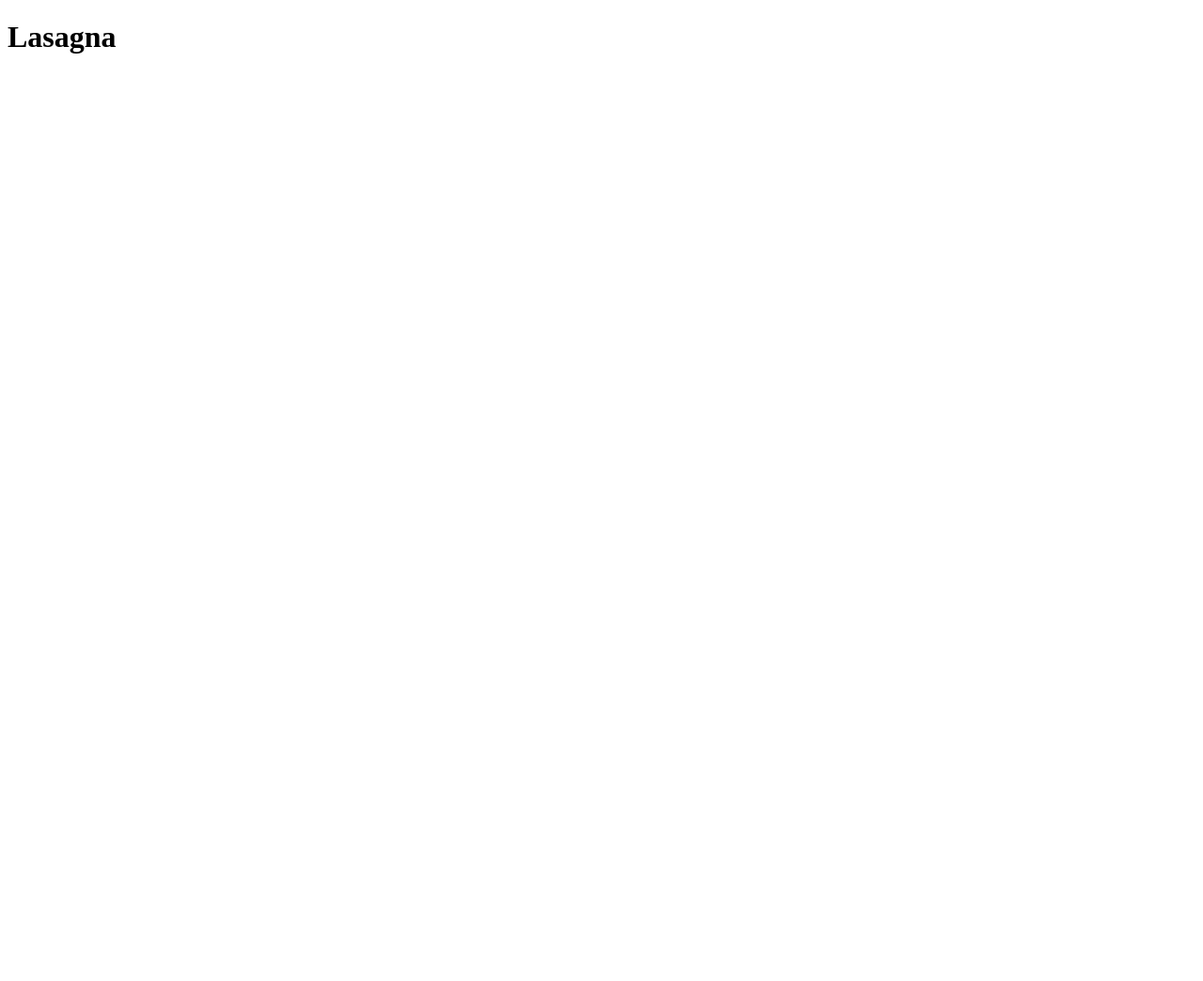
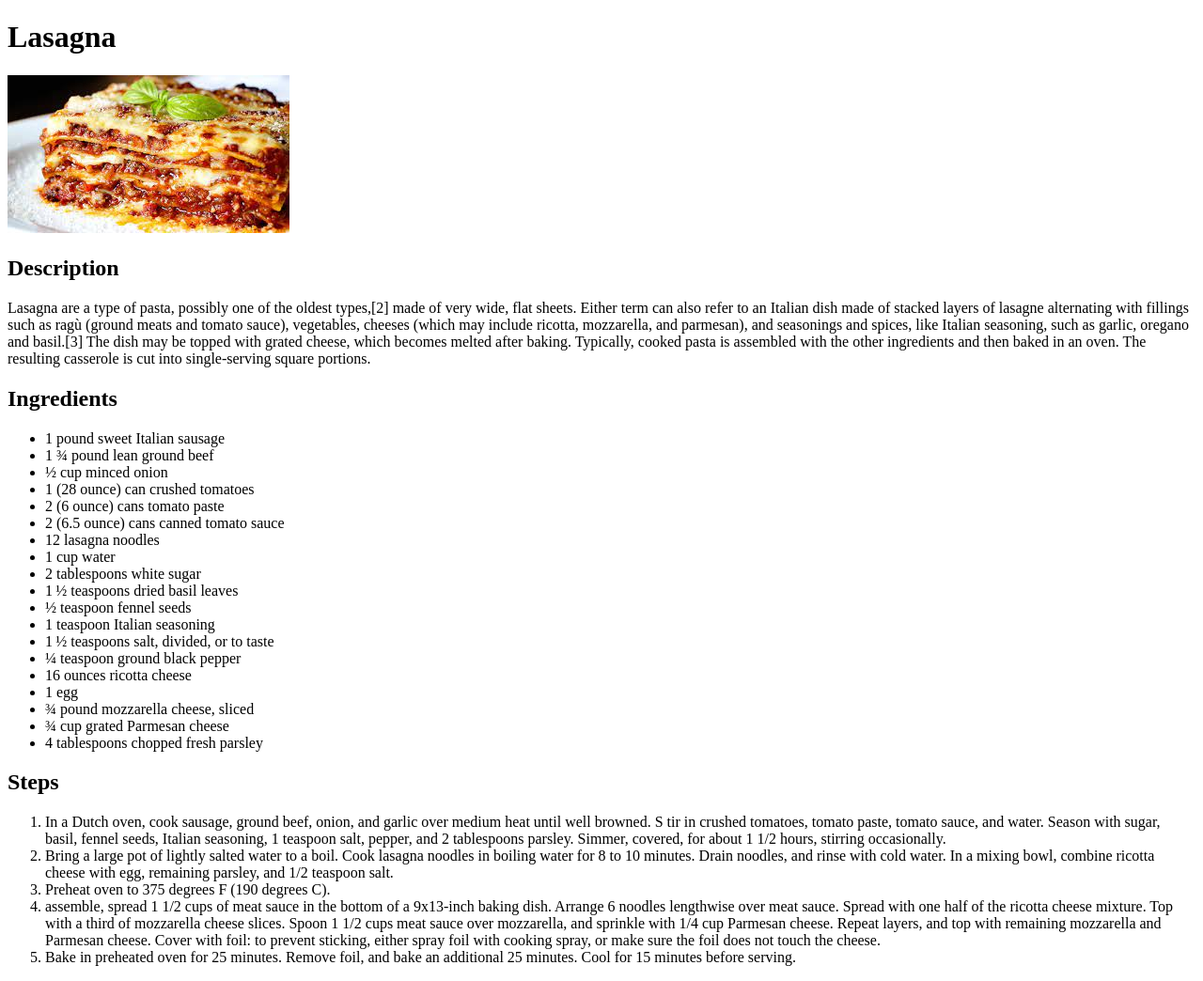
Before and after one commit to enzom07/odin-recipes, a plain HTML site: page recipes/lasagna.html in a window 1280 px wide. Shown: the whole page at 94% size. Before the commit the page ends 800 px from the top, so only its background shows below. Drawn offline with Linux system fonts and the light colour scheme.

Commit message:
recipes/lasagna.html

```diff
--- a/recipes/lasagna.html
+++ b/recipes/lasagna.html
@@ -16,6 +16,74 @@
 
             <h1>Lasagna</h1>
 
+                <img src="../images/lasagna.jpeg">
+
+                <h2>Description</h2>
+
+                        <p> Lasagna are a type of pasta, possibly one of the oldest types,[2] made of very wide, flat sheets.
+                    Either term can also refer to an Italian dish made of stacked layers of lasagne alternating with fillings such as ragù
+                    (ground meats and tomato sauce), vegetables, cheeses (which may include ricotta, mozzarella, and parmesan), and seasonings and spices,
+                    like Italian seasoning, such as garlic, oregano and basil.[3] The dish may be topped with grated cheese, which becomes melted after baking.
+                    Typically, cooked pasta is assembled with the other ingredients and then baked in an oven.
+                    The resulting casserole is cut into single-serving square portions. </p>
+
+
+
+                <h2>Ingredients</h2>
+                        <ul>
+
+                            <li>1 pound sweet Italian sausage </li>
+                            <li>1 ¾ pound lean ground beef  </li>
+                            <li>½ cup minced onion   </li>
+                            <li>1 (28 ounce) can crushed tomatoes   </li>
+                            <li>2 (6 ounce) cans tomato paste   </li>
+                            <li>2 (6.5 ounce) cans canned tomato sauce   </li>
+                            <li>12 lasagna noodles   </li>
+                            <li>1 cup water    </li>
+                            <li>2 tablespoons white sugar     </li>
+                            <li>1 ½ teaspoons dried basil leaves     </li>
+                            <li>½ teaspoon fennel seeds   </li>
+                            <li>1 teaspoon Italian seasoning    </li>
+                            <li>1 ½ teaspoons salt, divided, or to taste     </li>
+                            <li>¼ teaspoon ground black pepper    </li>
+                            <li>16 ounces ricotta cheese    </li>
+                            <li>1 egg    </li>
+                            <li>¾ pound mozzarella cheese, sliced     </li>
+                            <li>¾ cup grated Parmesan cheese    </li>
+                            <li>4 tablespoons chopped fresh parsley    </li>
+
+
+
+
+
+                        </ul>
+
+                <h2>Steps</h2>
+                        <ol>
+                            <li>In a Dutch oven, cook sausage, ground beef, onion, and garlic over medium heat until well browned. S
+                                tir in crushed tomatoes, tomato paste, tomato sauce, and water. Season with sugar, basil, fennel seeds, Italian seasoning,
+                                1 teaspoon salt, pepper, and 2 tablespoons parsley. Simmer, covered, for about 1 1/2 hours, stirring occasionally.
+                            </li>
+                            <li>Bring a large pot of lightly salted water to a boil. Cook lasagna noodles in boiling water for 8 to 10 minutes.
+                                Drain noodles, and rinse with cold water. In a mixing bowl, combine ricotta cheese with egg, remaining parsley,
+                                and 1/2 teaspoon salt.
+                            </li>
+                            <li>Preheat oven to 375 degrees F (190 degrees C).
+                            </li>
+                            <li> assemble, spread 1 1/2 cups of meat sauce in the bottom of a 9x13-inch baking dish.
+                                Arrange 6 noodles lengthwise over meat sauce. Spread with one half of the ricotta cheese mixture.
+                                Top with a third of mozzarella cheese slices. Spoon 1 1/2 cups meat sauce over mozzarella, and sprinkle with 1/4 cup
+                                Parmesan cheese. Repeat layers, and top with remaining mozzarella and Parmesan cheese. Cover with foil: to prevent sticking,
+                                either spray foil with cooking spray, or make sure the foil does not touch the cheese.
+                            </li>
+                            <li>Bake in preheated oven for 25 minutes. Remove foil, and bake an additional 25 minutes. Cool for 15 minutes before serving.</li>
+
+
+
+
+
+                        </ol>
+
 
 
         </body>
```
